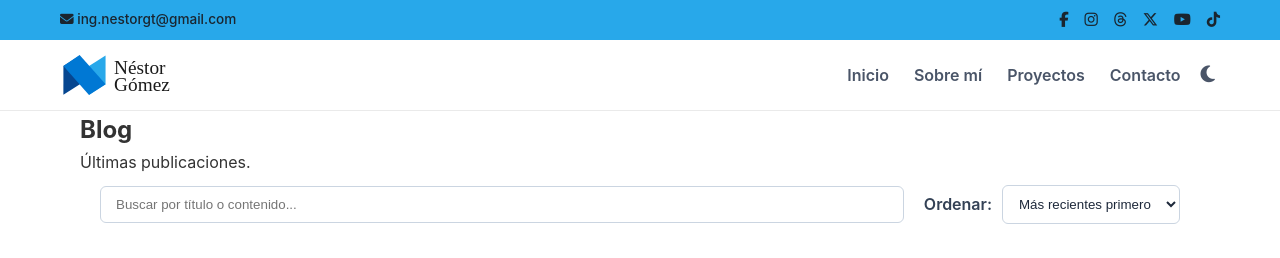
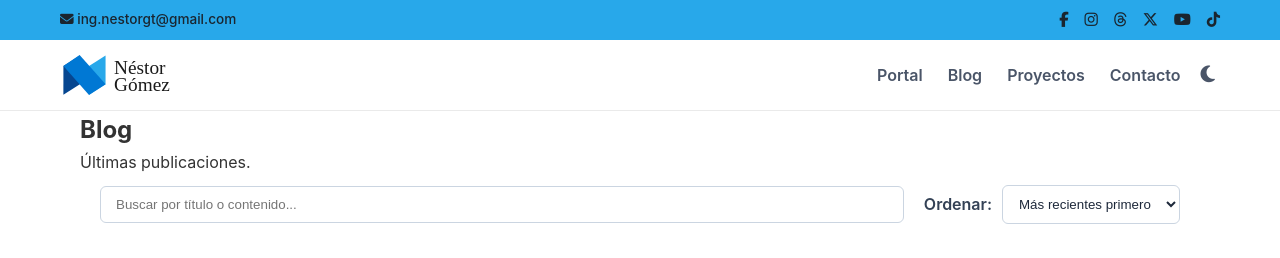
Before and after one commit to ing-nestorgomez/ing-nestorgomez.github.io, a Jekyll site: the page built from pages/blog.html, in a window 1280 px wide. Shown: the top 258 px of the page. Built offline with Jekyll 4.4.1, drawn with Linux system fonts in a browser that asks for light colours.

Commit message:
Update navigation links in navbar.html

```diff
--- a/_includes/navbar.html
+++ b/_includes/navbar.html
@@ -16,8 +16,8 @@
       <!-- Menú de Navegación -->
       <nav class="main-nav" id="mainNav">
         <ul class="nav__list">
-          <li><a class="nav__link" href="{{ '/' | relative_url }}">Inicio</a></li>
-          <li><a class="nav__link" href="{{ '/sobre-mi' | relative_url }}">Sobre mí</a></li>
+          <li><a class="nav__link" href="{{ '/' | relative_url }}">Portal</a></li>
+          <li><a class="nav__link" href="{{ '/pages/blog' | relative_url }}">Blog</a></li>
           <li><a class="nav__link" href="{{ '/proyectos' | relative_url }}">Proyectos</a></li>
           <li><a class="nav__link" href="{{ '/contacto' | relative_url }}">Contacto</a></li>
         </ul>
```
